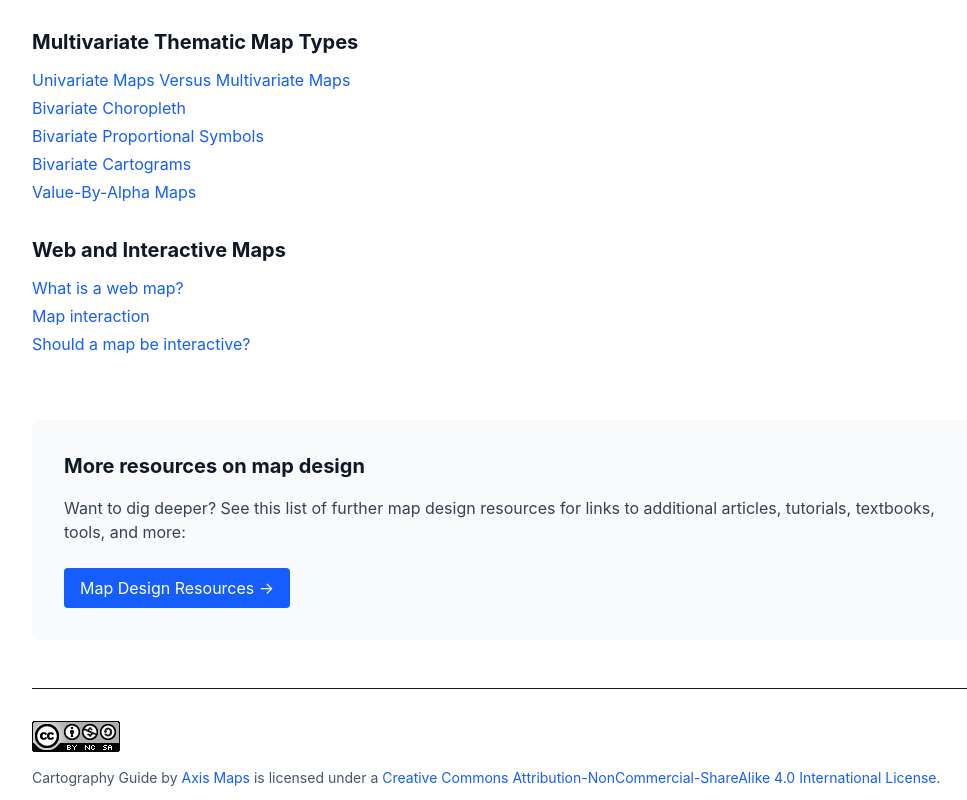
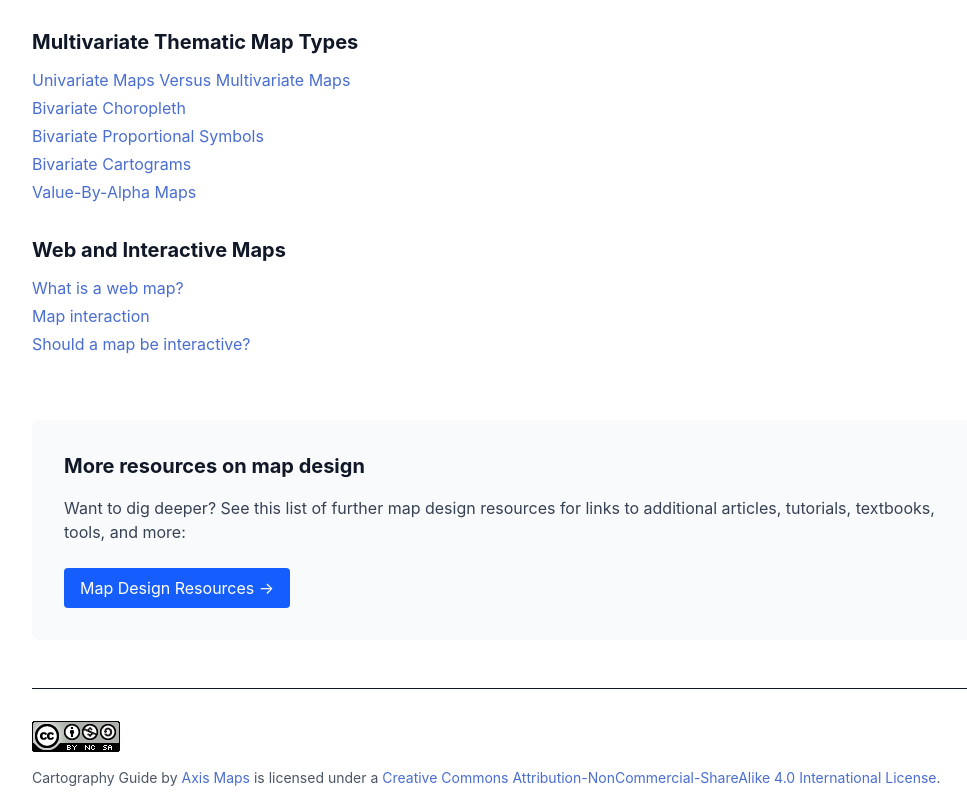
Before and after one commit to axismaps/axismaps, a Next.js app: page /guide in a window 1280 px wide. Shown: the part 1360-2160 px from the top of the page, without its empty margins (120-1087 px from the left). Built offline with nearby package versions, Linux system fonts and the light colour scheme.

Commit message:
Update Guide page link colors to use var(--axismaps-blue)
Co-authored-by: bcsheesley <4501388+bcsheesley@users.noreply.github.com>

```diff
--- a/app/guide/page.tsx
+++ b/app/guide/page.tsx
@@ -61,7 +61,7 @@ export default function GuidePage() {
           </p>
           <p>
             This guide is maintained by{" "}
-            <Link href="/" className="text-blue-600 hover:underline">
+            <Link href="/" className="link-primary hover:underline">
               Axis Maps
             </Link>
             , originally adapted from documentation written for indiemapper. However, the content here is about general cartography
@@ -81,7 +81,7 @@ export default function GuidePage() {
                   <li key={guide.slug}>
                     <Link
                       href={`/guide/${guide.slug}`}
-                      className="text-blue-600 hover:text-blue-800 hover:underline"
+                      className="link-primary hover:underline"
                     >
                       {guide.metadata.title}
                     </Link>
@@ -120,13 +120,13 @@ export default function GuidePage() {
           />
           <p className="text-sm text-gray-600">
             Cartography Guide by{" "}
-            <Link href="/guide" className="text-blue-600 hover:underline">
+            <Link href="/guide" className="link-primary hover:underline">
               Axis Maps
             </Link>{" "}
             is licensed under a{" "}
             <a
               href="http://creativecommons.org/licenses/by-nc-sa/4.0/"
-              className="text-blue-600 hover:underline"
+              className="link-primary hover:underline"
               target="_blank"
               rel="noopener noreferrer"
             >
```
